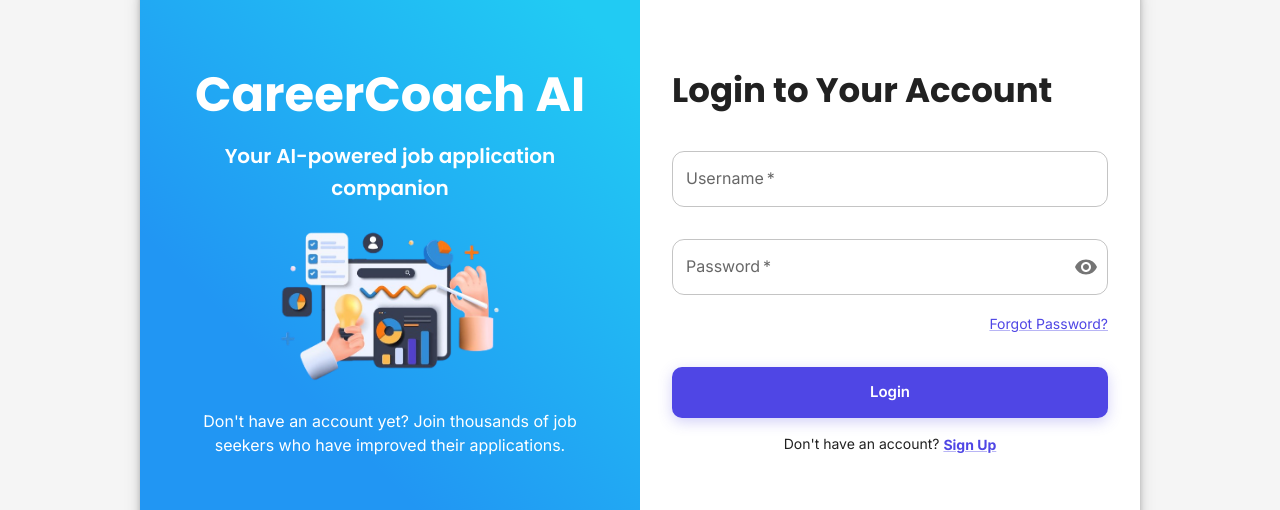
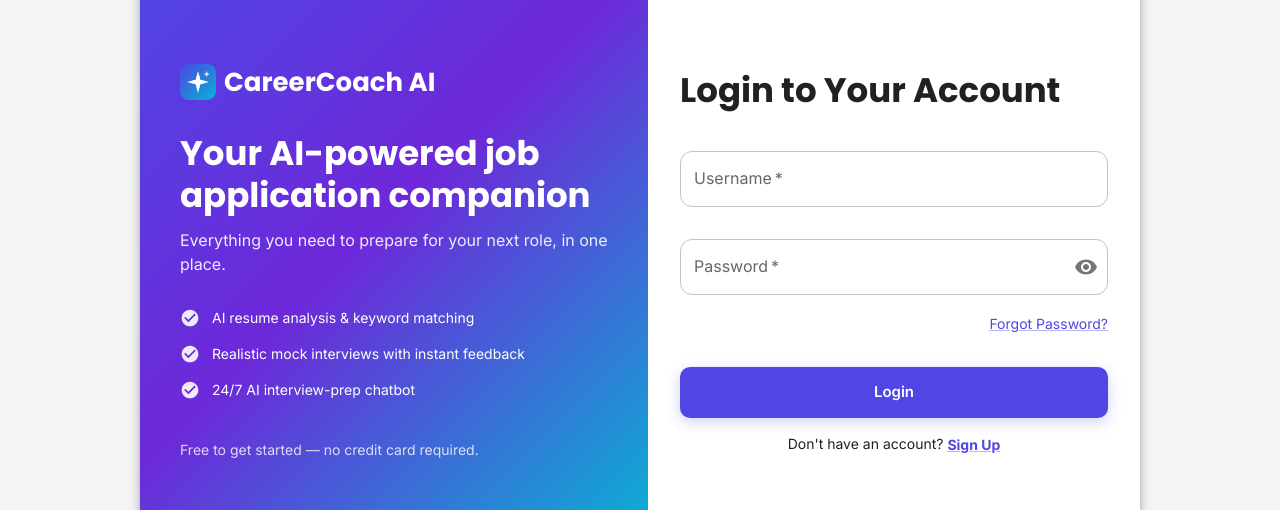
Before and after one commit to Gurutej11-web/CareerCoach-AI, a React (Create React App) app: page /login in a window 1280 px wide. Shown: the part 170-680 px from the top of the page. Built offline with nearby package versions, Linux system fonts and the light colour scheme; no server answers.

Commit message:
Replace stock login illustration with on-brand feature checklist; fix leftover old blue gradient to match rebranded palette

```diff
--- a/src/components/auth/AuthForm.tsx
+++ b/src/components/auth/AuthForm.tsx
@@ -11,13 +11,14 @@ import {
   IconButton,
   Alert,
   CircularProgress,
+  Stack,
 } from '@mui/material';
-import { Visibility, VisibilityOff } from '@mui/icons-material';
+import { Visibility, VisibilityOff, CheckCircle as CheckCircleIcon } from '@mui/icons-material';
 import { Link as RouterLink, useNavigate } from 'react-router-dom';
-import loginIllustration from '../../assets/images/login-illustration.png';
 import axios from 'axios';
 import { useAuth } from '../../contexts/AuthContext';
 import { useNotification } from '../../contexts/NotificationContext';
+import Logo from '../common/Logo';
 
 // Define API base URL
 const API_BASE_URL = `${process.env.REACT_APP_API_BASE_URL || 'http://localhost:8000'}/users/api`;
@@ -191,40 +192,42 @@ const AuthForm: React.FC = () => {
           overflow: 'hidden',
         }}
       >
-        {/* Left side - image and content */}
+        {/* Left side - brand and feature highlights */}
         <Box
           sx={{
             flex: 1,
             display: { xs: 'none', md: 'flex' },
             flexDirection: 'column',
             justifyContent: 'center',
-            alignItems: 'center',
-            p: 4,
-            background: 'linear-gradient(45deg, #2196F3 30%, #21CBF3 90%)',
+            p: 5,
+            background: 'linear-gradient(135deg, #4F46E5 0%, #6D28D9 45%, #06B6D4 100%)',
             color: 'white',
-            textAlign: 'center',
           }}
         >
-          <Typography variant="h3" component="h1" gutterBottom sx={{ fontWeight: 'bold' }}>
-            CareerCoach AI
-          </Typography>
-          <Typography variant="h6" sx={{ mb: 3 }}>
+          <Logo iconSize={36} fontSize={26} color="white" sx={{ mb: 4 }} />
+
+          <Typography variant="h4" fontWeight={700} gutterBottom sx={{ lineHeight: 1.25 }}>
             Your AI-powered job application companion
           </Typography>
-          <Box
-            component="img"
-            src={loginIllustration}
-            alt="Login Illustration"
-            sx={{
-              width: '80%',
-              maxWidth: 300,
-              mb: 3,
-            }}
-          />
-          <Typography>
-            {isLogin
-              ? "Don't have an account yet? Join thousands of job seekers who have improved their applications."
-              : 'Already have an account? Log in to continue your job search journey.'}
+          <Typography sx={{ mb: 4, opacity: 0.9 }}>
+            Everything you need to prepare for your next role, in one place.
+          </Typography>
+
+          <Stack spacing={2}>
+            {[
+              'AI resume analysis & keyword matching',
+              'Realistic mock interviews with instant feedback',
+              '24/7 AI interview-prep chatbot',
+            ].map((feature) => (
+              <Box key={feature} sx={{ display: 'flex', alignItems: 'center', gap: 1.5 }}>
+                <CheckCircleIcon sx={{ fontSize: 20, opacity: 0.9 }} />
+                <Typography variant="body2">{feature}</Typography>
+              </Box>
+            ))}
+          </Stack>
+
+          <Typography variant="body2" sx={{ mt: 5, opacity: 0.8 }}>
+            Free to get started — no credit card required.
           </Typography>
         </Box>
 
```
Also changed, not shown: src/assets/images/login-illustration.png (deleted).
